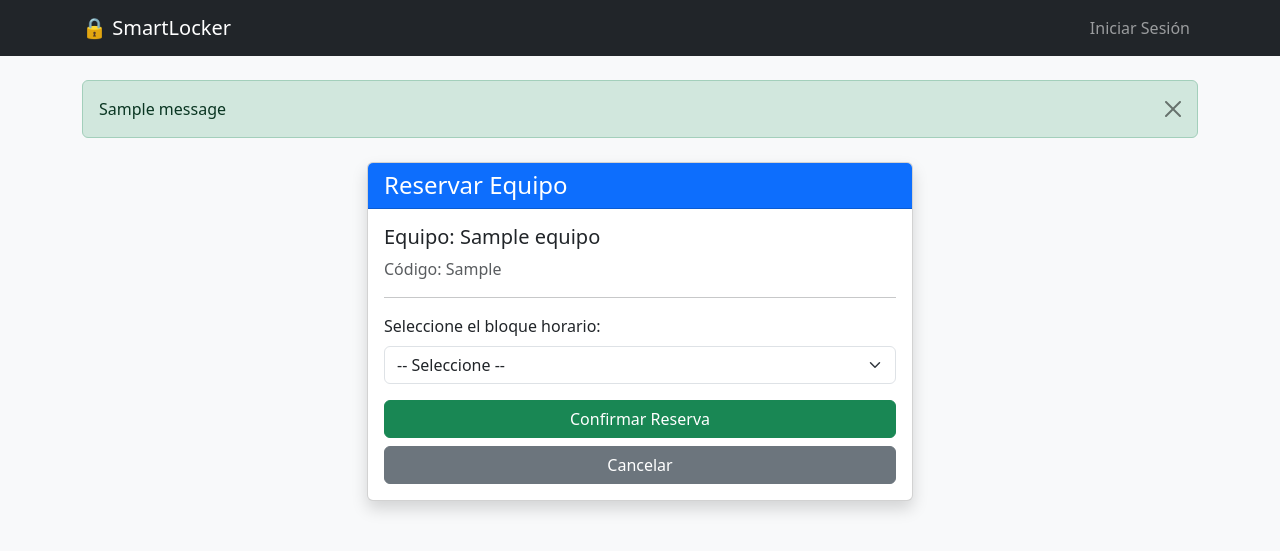
After one commit to NonsenseEx/smartlocker_mvp, a Django app: template templates/loans/crear_reserva.html in a window 1280 px wide. The commit adds this page. Shown: the top 551 px of the page. Run offline with Django 5.2, Linux system fonts and the light colour scheme; the template is opened without the code that fills it: values that come from a table or form of the project are taken from there, others are empty; tables that the repository leaves empty hold one stand-in row (values such as "Sample post"); one stand-in notice (Sample message) is shown.

Commit message:
Formulario de reserva Funcional y validaciones de Sanciones

```diff
--- a/config/settings.py
+++ b/config/settings.py
@@ -131,3 +131,4 @@ MAILERS = {
 }
 
 LOGIN_URL = 'login'
+LOGIN_REDIRECT_URL = 'catalogo'
--- a/config/urls.py
+++ b/config/urls.py
@@ -11,4 +11,5 @@ urlpatterns = [
 
     # Rutas de la app inventory (Catálogo)
     path('', include('inventory.urls')),
+    path('prestamos/', include('loans.urls')),
 ]
--- /dev/null
+++ b/loans/urls.py
@@ -0,0 +1,6 @@
+from django.urls import path
+from . import views
+
+urlpatterns = [
+    path('reservar/<int:equipo_id>/', views.crear_reserva, name='crear_reserva'),
+]
--- a/templates/base.html
+++ b/templates/base.html
@@ -36,9 +36,19 @@
 
     <!-- Contenido dinámico de cada página -->
     <div class="container mt-4">
-        {% block content %}
-        {% endblock %}
-    </div>
+    <!-- BLOQUE DE MENSAJES -->
+    {% if messages %}
+        {% for message in messages %}
+            <div class="alert alert-{% if message.tags == 'error' %}danger{% else %}{{ message.tags }}{% endif %} alert-dismissible fade show">
+                {{ message }}
+                <button type="button" class="btn-close" data-bs-dismiss="alert"></button>
+            </div>
+        {% endfor %}
+    {% endif %}
+
+    {% block content %}
+    {% endblock %}
+</div>
 
     <script src="https://cdn.jsdelivr.net/npm/bootstrap@5.3.0/dist/js/bootstrap.bundle.min.js"></script>
 </body>
--- a/templates/inventory/catalogo.html
+++ b/templates/inventory/catalogo.html
@@ -28,7 +28,7 @@
                 </p>
 
                 {% if equipo.estado == 'disponible' %}
-                    <a href="#" class="btn btn-primary w-100">Reservar Equipo</a>
+                    <a href="{% url 'crear_reserva' equipo.id %}" class="btn btn-primary w-100">Reservar Equipo</a>
                 {% else %}
                     <button class="btn btn-secondary w-100" disabled>No Disponible</button>
                 {% endif %}
--- /dev/null
+++ b/templates/loans/crear_reserva.html
@@ -0,0 +1,34 @@
+{% extends 'base.html' %}
+
+{% block content %}
+<div class="row justify-content-center mt-4">
+    <div class="col-md-6">
+        <div class="card shadow">
+            <div class="card-header bg-primary text-white">
+                <h4 class="mb-0">Reservar Equipo</h4>
+            </div>
+            <div class="card-body">
+                <h5>Equipo: {{ equipo.nombre }}</h5>
+                <p class="text-muted">Código: {{ equipo.codigo }}</p>
+                <hr>
+
+                <form method="post">
+                    {% csrf_token %}
+                    <div class="mb-3">
+                        <label class="form-label">Seleccione el bloque horario:</label>
+                        <select name="bloque_horario" class="form-select" required>
+                            <option value="">-- Seleccione --</option>
+                            <option value="Lunes 08:00 - 10:00">Lunes 08:00 - 10:00</option>
+                            <option value="Lunes 10:00 - 12:00">Lunes 10:00 - 12:00</option>
+                            <option value="Martes 14:00 - 16:00">Martes 14:00 - 16:00</option>
+                        </select>
+                    </div>
+
+                    <button type="submit" class="btn btn-success w-100">Confirmar Reserva</button>
+                    <a href="{% url 'catalogo' %}" class="btn btn-secondary w-100 mt-2">Cancelar</a>
+                </form>
+            </div>
+        </div>
+    </div>
+</div>
+{% endblock %}
```
Also changed, not shown: loans/views.py (+43 -2 lines).
